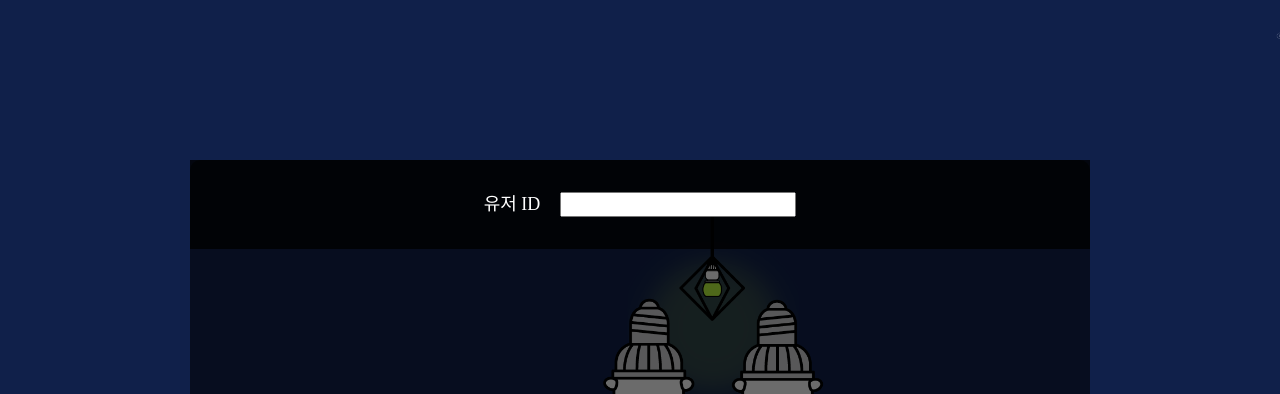
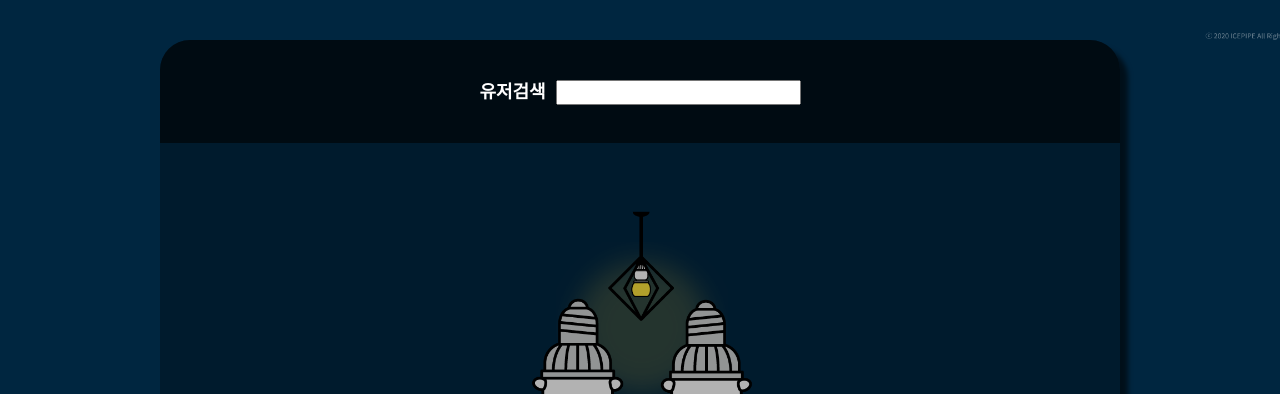
Before and after one commit to tjsgh531/array.find, a plain HTML site: page index.html in a window 1280 px wide. Shown: the top 394 px of the page. Drawn offline with Linux system fonts and the light colour scheme.

Commit message:
complete

```diff
--- a/index.html
+++ b/index.html
@@ -1,23 +1,19 @@
 <!DOCTYPE html>
-<html lang="ko">
+<html>
   <head>
-  <meta charset="utf-8"/>
-  <meta name="viewport" content="width=device-width, initial-scale=1.0"/>
-  <title>샘플</title>
-
-  <link rel="stylesheet" href="style.css"/>
+    <meta charset="utf-8">
+    <meta name="viewport" content="width=device-width, initial-scale=1.0">
+    <title>array.find</title>
+    <link rel="stylesheet" href="style.css">
     <script src="main.js" defer></script>
   </head>
-<body class="chapter-3">
+  <body>
 
-<main class="main">
-  <div class="search-word-wrapper">
-    <label>유저 ID<input id="search-id-input" type="text"></label>
+    <main>
+      <div id="searching">
+        <label>유저검색<input type="text" id="input_value"></label>
       </div>
-
-  <p id="search-result">
-    유저 검색 결과 없음
-  </p>
+      <div id="result">결과</div>
     </main>
 
   </body>
--- a/main.js
+++ b/main.js
@@ -4,31 +4,18 @@ const userDataList = [
     { id: 1021, name: '사자' },
     { id: 6021, name: '여우' }
   ];
+  const input = document.getElementById('input_value');
+  input.addEventListener('input',findUser);
 
-  /** 검색 ID 입력창  */
-  const searchIdInput = document.querySelector('#search-id-input');
 
-  /** 검색 결과 표시창  */
-  const searchResult = document.querySelector('#search-result');
+function findUser(){
+  const inputValue =Number(input.value);
+  const result = document.getElementById('result');
 
-  // 문자가 입력될 때마다 내용 체크
-  searchIdInput.addEventListener('keyup', () => {
-    // 검색 ID 가져오기
-    const searchId = Number(event.target.value);
-    findUser(searchId);
-  });
-
-  /*** 유저 검색  */
-  function findUser(searchId) {
-    // 해당 데이터 가져오기
-    const targetData = userDataList.find((data) => data.id === searchId);
-
-    // 해당 데이터가 없으면 ‘유저 검색 결과 없음’ 표시 후 종료
-    if (targetData == null) {
-      searchResult.textContent = '유저 검색 결과 없음';
-      return;
-    }
-
-    // 검색 결과의 이름을 표시
-    searchResult.textContent = targetData.name;
+  const findName = userDataList.find((data) => data.id === inputValue);
+  if(findName == null){
+    result.textContent='일치하는 아이디가 없습니다.';
+    return;
   }
+  result.textContent = findName.name;
+}
--- a/style.css
+++ b/style.css
@@ -1,96 +1,61 @@
-@charset "UTF-8";
-* {
-  margin: 0;
-  padding: 0;
-  -webkit-tap-highlight-color: rgba(0, 0, 0, 0);
-  tap-highlight-color: rgba(0, 0, 0, 0);
+*{
+    margin: 0;
+    padding: 0;
 }
-html,
-body {
-  width: 100%;
-  height: 100%;
-}
-body:before {
-    filter: hue-rotate(24deg);
-
-    content: '';
-
-    display: block;
+html,body{
     width: 100%;
     height: 100%;
+}
+body{
+    background-image: url("./background.png");
+    background-size: cover;
+    background-position: center;
 
-    position: absolute;
-    left: 0;
-    top: 0;
+    display: flex;
+    align-items: center;
+    justify-content: center;
+}
+main{
+    width: 100%;
+    max-width: 960px;
+    height: 720px;
 
-    background: url("./background.png");
-    background-size: cover;
+    background-color: rgba(0, 0, 0, 0.3);
+    border-radius: 30px;
 
-    z-index: 0;
-  }
+    box-shadow: 8px 8px 5px rgba(0, 0, 0, 0.6);
 
-body {
-    margin: 0;
-    padding: 10px;
-    box-sizing: border-box;
-    overflow: hidden;
+    display: grid;
+    grid-template: "header" 1fr "content" 6fr /100%;
+}
+#searching{
+    grid-area: "header";
 
-    font-family:  "맑은고딕","Malgun Gothic",serif;
-    font-size: 22px;
-    color: #ffffff;
+    font-size: 18px;
+    text-align: center;
+    font-weight: 600;
+    color: white;
+
+    border-radius: 30px 30px 0 0;
+    background: rgba(0, 0, 0, 0.6);
 
     display: flex;
     justify-content: center;
     align-items: center;
-    flex-direction: row;
-  }
+}
+#searching input:first-child{
+    font-size: 18px;
+    color: black;
+    font-weight: 600;
+    margin-left: 10px;
+}
+#result{
+    font-size: 64px;
+    color: white;
+    text-align: center;
+    -webkit-text-stroke: 1.5px black;
 
-body > * {
-    position: relative;
-    z-index: 1;
+    display: flex;
+    align-items: center;
+    justify-content: center;
 }
-
-main {
-    width: 100%;
-    max-width: 900px;
-    height: 480px;
-    padding: 0;
-    box-sizing: border-box;
-    border-radius: 10px;
-
-    background-color: rgba(0, 0, 0, 0.58);
-
-    display: grid;
-    grid-template: 'search-word' auto 'result' 1fr / 100%;
-    align-items: center;
-}
-.search-word-wrapper {
-    grid-area: search-word;
-    padding: 32px;
-    background-color: rgba(0, 0, 0, 0.8);
-    text-align: center;
-}
-.search-word-wrapper label {
-    display: block;
-    font-size: 18px;
-    line-height: 18px;
-}
-.search-word-wrapper input{
-    font-size: 18px;
-    line-height: 18px;
-    margin-left: 20px;
-}
-
-#search-result{
-    grid-area: result;
-
-    font-size: 60px;
-    text-align: center;
-    line-height: 36px;
-
-    flex-grow: 1;
-
-    padding: 20px;
-    box-sizing: border-box;
-    margin-bottom: 20px;
-}
```
Lines whose indentation alone changed are shown as unchanged.
